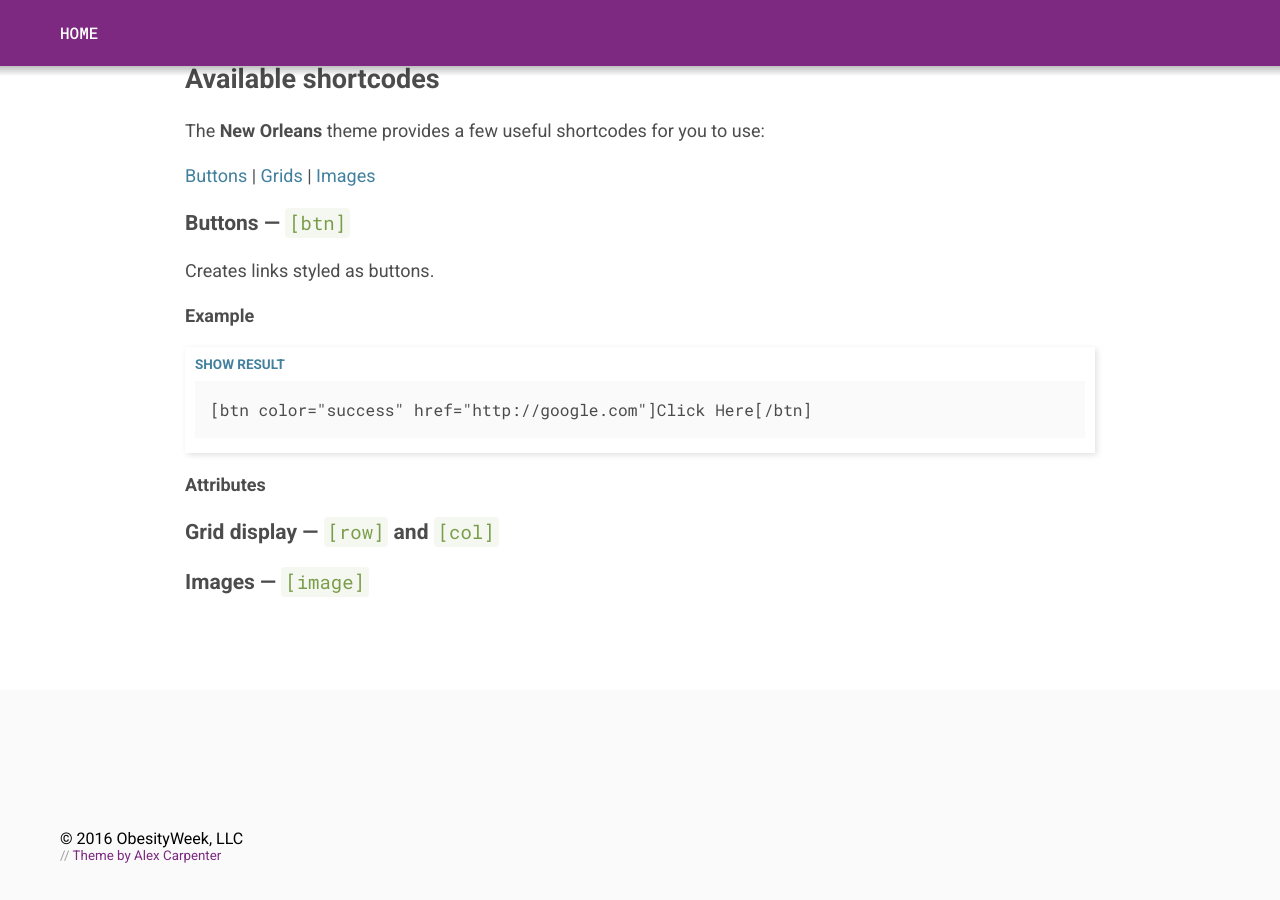
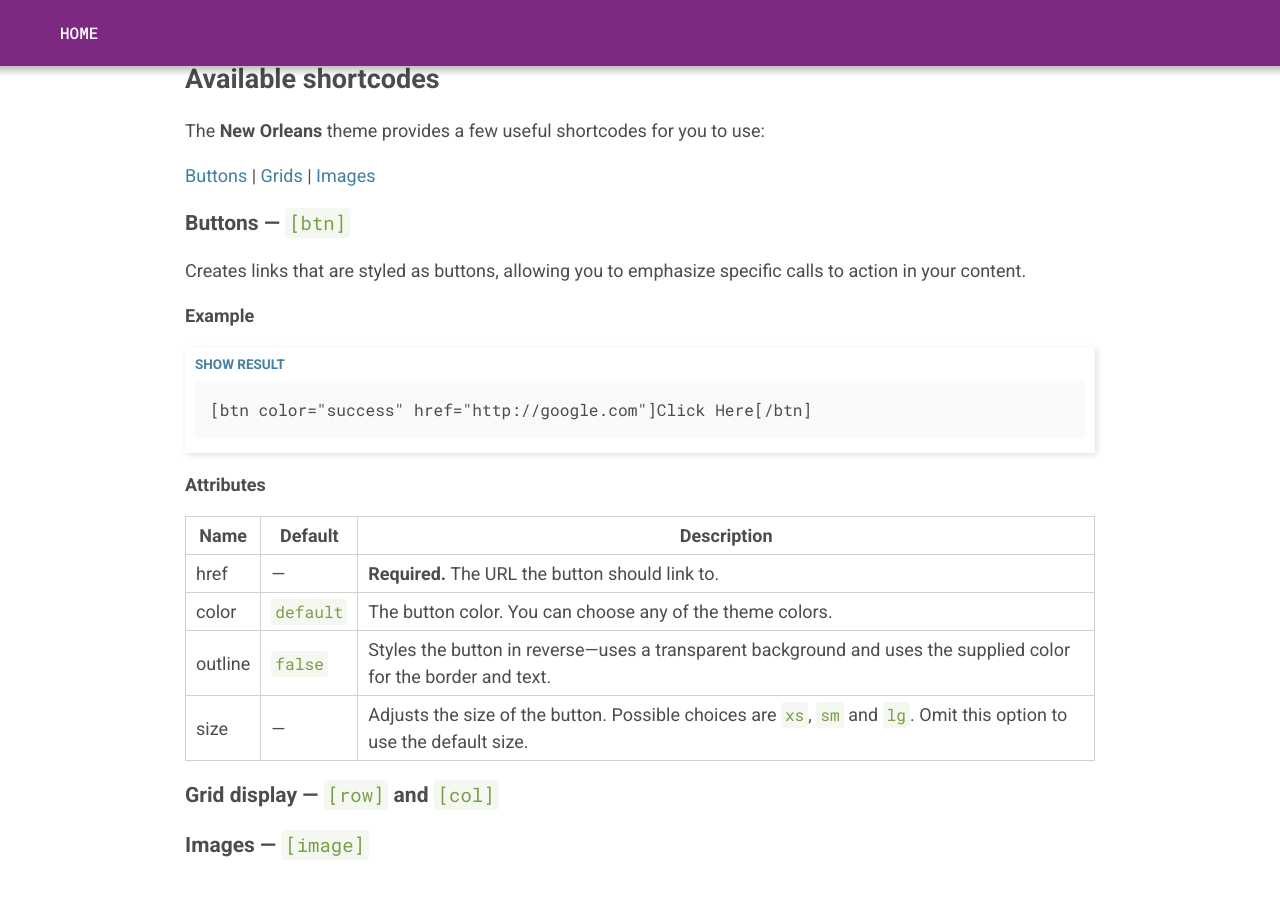
Before and after one commit to asmbs/ow-docs, a Jekyll site: the page built from _pages/shortcodes.md, in a window 1280 px wide and 900 px high, scrolled down 953 px. Built offline with Jekyll 4.4.1, drawn with Linux system fonts in a browser that asks for light colours.

Commit message:
add button attribute table

```diff
--- a/_pages/shortcodes.md
+++ b/_pages/shortcodes.md
@@ -47,7 +47,8 @@ The **New Orleans** theme provides a few useful shortcodes for you to use:
 
 ### Buttons — `[btn]` {#sc-button}
 
-Creates links styled as buttons.
+Creates links that are styled as buttons, allowing you to emphasize specific calls to action
+in your content.
 
 #### Example
 
@@ -55,6 +56,13 @@ Creates links styled as buttons.
 
 #### Attributes
 
+Name    | Default   | Description
+--------|-----------|---------------------------------------------------------------------------
+href    | —         | **Required.** The URL the button should link to.
+color   | `default` | The button color. You can choose any of the theme colors.
+outline | `false`   | Styles the button in reverse—uses a transparent background and uses the supplied color for the border and text.
+size    | —         | Adjusts the size of the button. Possible choices are `xs`, `sm` and `lg`. Omit this option to use the default size.
+
 ### Grid display — `[row]` and `[col]` {#sc-grid}
 
 ### Images — `[image]` {#sc-image}
```
